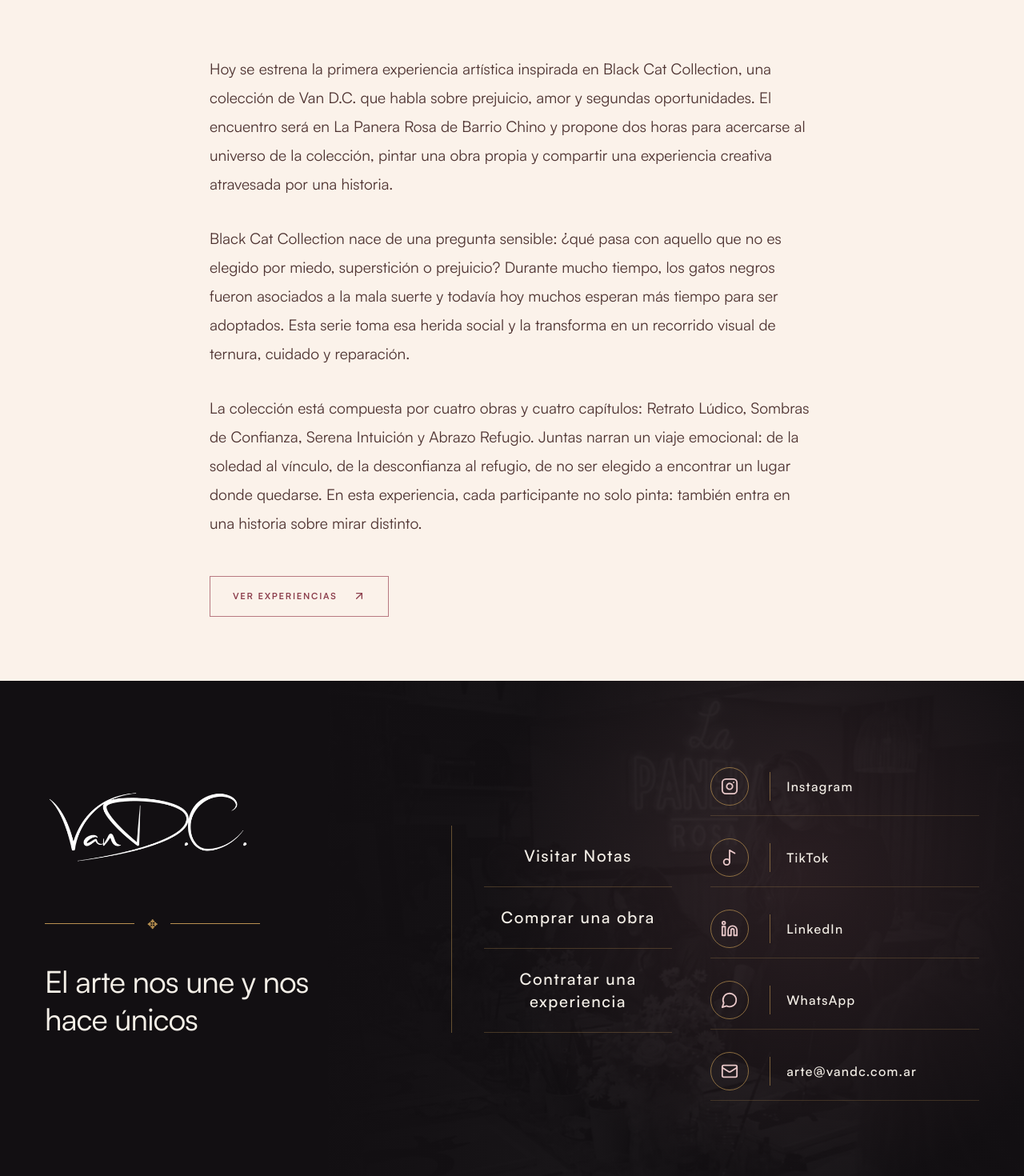
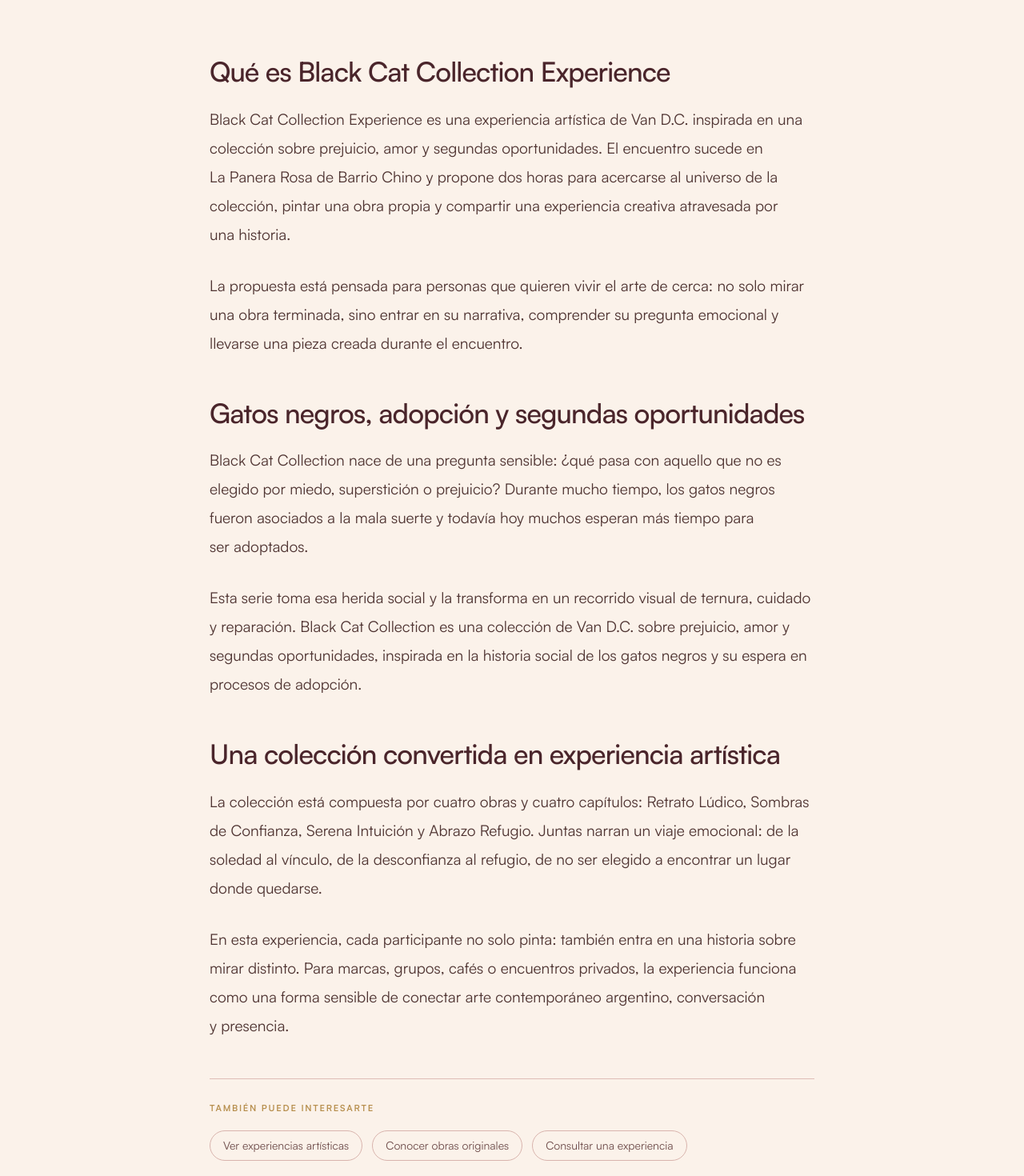
Before and after one commit to direccioncreativa-cloud/vandc.com.ar-design-website, a Next.js app: page /blog/black-cat-collection-experience-barrio-chino in a window 1280 px wide. Shown: the part 1480-2950 px from the top of the page at 80% size. Built offline with nearby package versions, Linux system fonts and the light colour scheme.

Commit message:
Improve notes SEO and GEO structure

```diff
--- a/app/blog/[slug]/page.tsx
+++ b/app/blog/[slug]/page.tsx
@@ -23,15 +23,15 @@
   }
 
   return {
-    title: `${note.title} | Van D.C.`,
-    description: note.excerpt,
-    keywords: note.keywords,
+    title: `${note.seoTitle} | Van D.C.`,
+    description: note.seoDescription,
+    keywords: [note.primaryKeyword, ...note.keywords],
     alternates: {
       canonical: `/notas/${note.slug}`
     },
     openGraph: {
-      title: note.title,
-      description: note.excerpt,
+      title: note.seoTitle,
+      description: note.seoDescription,
       type: "article",
       publishedTime: note.date,
       images: [
@@ -51,9 +51,29 @@
     notFound();
   }
 
+  const articleSchema = {
+    "@context": "https://schema.org",
+    "@type": "Article",
+    headline: note.title,
+    description: note.seoDescription,
+    image: `https://www.vandc.com.ar${note.image}`,
+    datePublished: note.date,
+    author: {
+      "@type": "Person",
+      name: "Van D.C."
+    },
+    publisher: {
+      "@type": "Organization",
+      name: "Van D.C."
+    },
+    mainEntityOfPage: `https://www.vandc.com.ar/notas/${note.slug}/`,
+    keywords: [note.primaryKeyword, ...note.keywords].join(", ")
+  };
+
   return (
     <main className="min-h-screen bg-[#fbf2ea] pt-32 text-[#241014]">
       <article>
+        <script type="application/ld+json" dangerouslySetInnerHTML={{ __html: JSON.stringify(articleSchema) }} />
         <header className="mx-auto max-w-[1180px] px-5 py-14 sm:px-8 lg:px-14">
           <Link className="editorial-kicker inline-flex items-center text-[11px] text-[#8c3e4c]" href="/notas">
             <ArrowLeft className="mr-3" size={15} /> Volver a notas
@@ -76,11 +96,36 @@
         </div>
 
         <div className="mx-auto max-w-[820px] px-5 py-14 sm:px-8 lg:py-20">
-          <div className="space-y-8 text-[19px] leading-9 text-[#4f3432]">
-            {note.content.map((paragraph) => (
-              <p key={paragraph}>{paragraph}</p>
+          <div className="space-y-12 text-[19px] leading-9 text-[#4f3432]">
+            {note.content.map((section) => (
+              <section key={section.heading}>
+                <h2 className="mb-5 text-[28px] font-[520] leading-tight tracking-[-0.025em] text-[#4a252b] sm:text-[34px]">
+                  {section.heading}
+                </h2>
+                <div className="space-y-7">
+                  {section.paragraphs.map((paragraph) => (
+                    <p key={paragraph}>{paragraph}</p>
+                  ))}
+                </div>
+              </section>
             ))}
           </div>
+
+          <div className="mt-12 border-y border-[#dfbdb7] py-7">
+            <p className="editorial-kicker text-[11px] text-[#b89050]">También puede interesarte</p>
+            <div className="mt-5 flex flex-wrap gap-3">
+              {note.internalLinks.map((link) => (
+                <Link
+                  className="rounded-full border border-[#d9b4ad] px-4 py-2 text-sm text-[#6f4d4b] transition hover:border-[#b87982] hover:text-[#8c3e4c]"
+                  href={link.href}
+                  key={link.href}
+                >
+                  {link.label}
+                </Link>
+              ))}
+            </div>
+          </div>
+
           <Link
             className="editorial-kicker mt-12 inline-flex items-center border border-[#b87982] px-7 py-4 text-[11px] text-[#8c3e4c] transition hover:bg-[#b87982] hover:text-white"
             href={note.ctaHref}
--- a/data/notes.ts
+++ b/data/notes.ts
@@ -1,27 +1,42 @@
 export type Note = {
   slug: string;
   title: string;
+  seoTitle: string;
+  seoDescription: string;
   date: string;
   displayDate: string;
   eyebrow: string;
   excerpt: string;
+  primaryKeyword: string;
   keywords: string[];
   image: string;
   imageAlt: string;
-  content: string[];
+  content: Array<{
+    heading: string;
+    paragraphs: string[];
+  }>;
+  internalLinks: Array<{
+    label: string;
+    href: string;
+  }>;
   ctaLabel: string;
   ctaHref: string;
+  schemaSuggestion: string;
 };
 
 export const notes: Note[] = [
   {
     slug: "black-cat-collection-experience-barrio-chino",
     title: "Black Cat Collection Experience: arte, gatos negros y segundas oportunidades en Barrio Chino",
+    seoTitle: "Black Cat Collection Experience en Barrio Chino",
+    seoDescription:
+      "Experiencia artística de Van D.C. en La Panera Rosa de Barrio Chino, inspirada en gatos negros, adopción y segundas oportunidades.",
     date: "2026-07-04",
     displayDate: "4 de julio de 2026",
     eyebrow: "Black Cat Collection",
     excerpt:
       "La primera experiencia artística inspirada en Black Cat Collection llega a La Panera Rosa de Barrio Chino: dos horas para pintar, compartir y mirar distinto la historia de los gatos negros.",
+    primaryKeyword: "Black Cat Collection",
     keywords: [
       "Black Cat Collection",
       "experiencia artística Buenos Aires",
@@ -34,21 +49,49 @@
     image: "/images/experiencias/black-cat-experience.webp",
     imageAlt: "Participantes pintando obras de Black Cat Collection durante una experiencia artística de Van D.C.",
     content: [
-      "Hoy se estrena la primera experiencia artística inspirada en Black Cat Collection, una colección de Van D.C. que habla sobre prejuicio, amor y segundas oportunidades. El encuentro será en La Panera Rosa de Barrio Chino y propone dos horas para acercarse al universo de la colección, pintar una obra propia y compartir una experiencia creativa atravesada por una historia.",
-      "Black Cat Collection nace de una pregunta sensible: ¿qué pasa con aquello que no es elegido por miedo, superstición o prejuicio? Durante mucho tiempo, los gatos negros fueron asociados a la mala suerte y todavía hoy muchos esperan más tiempo para ser adoptados. Esta serie toma esa herida social y la transforma en un recorrido visual de ternura, cuidado y reparación.",
-      "La colección está compuesta por cuatro obras y cuatro capítulos: Retrato Lúdico, Sombras de Confianza, Serena Intuición y Abrazo Refugio. Juntas narran un viaje emocional: de la soledad al vínculo, de la desconfianza al refugio, de no ser elegido a encontrar un lugar donde quedarse. En esta experiencia, cada participante no solo pinta: también entra en una historia sobre mirar distinto."
+      {
+        heading: "Qué es Black Cat Collection Experience",
+        paragraphs: [
+          "Black Cat Collection Experience es una experiencia artística de Van D.C. inspirada en una colección sobre prejuicio, amor y segundas oportunidades. El encuentro sucede en La Panera Rosa de Barrio Chino y propone dos horas para acercarse al universo de la colección, pintar una obra propia y compartir una experiencia creativa atravesada por una historia.",
+          "La propuesta está pensada para personas que quieren vivir el arte de cerca: no solo mirar una obra terminada, sino entrar en su narrativa, comprender su pregunta emocional y llevarse una pieza creada durante el encuentro."
+        ]
+      },
+      {
+        heading: "Gatos negros, adopción y segundas oportunidades",
+        paragraphs: [
+          "Black Cat Collection nace de una pregunta sensible: ¿qué pasa con aquello que no es elegido por miedo, superstición o prejuicio? Durante mucho tiempo, los gatos negros fueron asociados a la mala suerte y todavía hoy muchos esperan más tiempo para ser adoptados.",
+          "Esta serie toma esa herida social y la transforma en un recorrido visual de ternura, cuidado y reparación. Black Cat Collection es una colección de Van D.C. sobre prejuicio, amor y segundas oportunidades, inspirada en la historia social de los gatos negros y su espera en procesos de adopción."
+        ]
+      },
+      {
+        heading: "Una colección convertida en experiencia artística",
+        paragraphs: [
+          "La colección está compuesta por cuatro obras y cuatro capítulos: Retrato Lúdico, Sombras de Confianza, Serena Intuición y Abrazo Refugio. Juntas narran un viaje emocional: de la soledad al vínculo, de la desconfianza al refugio, de no ser elegido a encontrar un lugar donde quedarse.",
+          "En esta experiencia, cada participante no solo pinta: también entra en una historia sobre mirar distinto. Para marcas, grupos, cafés o encuentros privados, la experiencia funciona como una forma sensible de conectar arte contemporáneo argentino, conversación y presencia."
+        ]
+      }
+    ],
+    internalLinks: [
+      { label: "Ver experiencias artísticas", href: "/experiencias" },
+      { label: "Conocer obras originales", href: "/obras" },
+      { label: "Consultar una experiencia", href: "/contacto" }
     ],
     ctaLabel: "Ver experiencias",
-    ctaHref: "/experiencias"
+    ctaHref: "/experiencias",
+    schemaSuggestion: "Article + BreadcrumbList. Event solo cuando haya fecha, horario y datos completos confirmados del encuentro."
   },
   {
     slug: "elegirse-obra-estado-interior",
     title: "Elegirse: cuando una obra también puede ser un estado interior",
+    seoTitle: "Colección Elegirse: arte emocional de Van D.C.",
+    seoDescription:
+      "Elegirse reúne Paz Interior, Intuición y Actitud: obras de Van D.C. sobre calma, decisión y estados interiores.",
     date: "2026-07-02",
     displayDate: "2 de julio de 2026",
     eyebrow: "Colección Elegirse",
     excerpt:
       "Elegirse es una colección de Van D.C. sobre calma, intuición y actitud: tres estados emocionales convertidos en obra.",
+    primaryKeyword: "colección Elegirse",
     keywords: [
       "colección Elegirse",
       "arte emocional",
@@ -65,22 +108,49 @@
     image: "/images/collections/portada-coleccion-elegirse.webp",
     imageAlt: "Portada de la colección Elegirse de Van D.C. con los estados Paz Interior, Intuición y Actitud.",
     content: [
-      "Elegirse es una colección sobre la posibilidad de volver a una misma. Está compuesta por tres obras: Paz Interior, Intuición y Actitud. Tres estados. Tres decisiones. Una misma mujer. Cada pieza nace de una experiencia interna concreta y transforma una emoción en imagen, color, gesto y presencia.",
-      "Para quien busca obra original argentina con una lectura sensible y contemporánea, Elegirse propone algo más que una imagen decorativa: abre una conversación íntima con el espacio que habita. Paz Interior habla de encontrar calma incluso cuando afuera o adentro todo parece estar en movimiento. Intuición aparece como una forma de volver a confiar en aquello que todavía no se ve. Actitud representa esos días en los que avanzar no depende de tener ganas, sino de elegir sostenerse igual.",
-      "Estas obras no buscan ser solo retratos. Funcionan como mapas emocionales: imágenes que invitan a mirar hacia adentro, reconocer un estado y preguntarse desde dónde queremos habitar el presente. Para interiores privados, estudios, hoteles boutique o proyectos curatoriales, Elegirse puede leerse como una serie sobre presencia, decisión y sensibilidad femenina contemporánea.",
-      "Elegirse no es una idea abstracta; es una práctica íntima, diaria y profundamente humana. En el universo de Van D.C., la obra se vuelve una forma de acompañar estados interiores y de transformar una pared en un lugar de conversación emocional."
+      {
+        heading: "Qué es la colección Elegirse",
+        paragraphs: [
+          "Elegirse es una colección de Van D.C. sobre la posibilidad de volver a una misma. Está compuesta por tres obras: Paz Interior, Intuición y Actitud. Tres estados. Tres decisiones. Una misma mujer.",
+          "Cada pieza nace de una experiencia interna concreta y transforma una emoción en imagen, color, gesto y presencia. La colección propone arte emocional contemporáneo para mirar hacia adentro sin perder claridad visual."
+        ]
+      },
+      {
+        heading: "Paz Interior, Intuición y Actitud",
+        paragraphs: [
+          "Para quien busca obra original argentina con una lectura sensible y contemporánea, Elegirse propone algo más que una imagen decorativa: abre una conversación íntima con el espacio que habita.",
+          "Paz Interior habla de encontrar calma incluso cuando afuera o adentro todo parece estar en movimiento. Intuición aparece como una forma de volver a confiar en aquello que todavía no se ve. Actitud representa esos días en los que avanzar no depende de tener ganas, sino de elegir sostenerse igual."
+        ]
+      },
+      {
+        heading: "Arte emocional para interiores y colecciones",
+        paragraphs: [
+          "Estas obras no buscan ser solo retratos. Funcionan como mapas emocionales: imágenes que invitan a mirar hacia adentro, reconocer un estado y preguntarse desde dónde queremos habitar el presente.",
+          "Para interiores privados, estudios, hoteles boutique o proyectos curatoriales, Elegirse puede leerse como una serie sobre presencia, decisión y sensibilidad femenina contemporánea. En el universo de Van D.C., la obra se vuelve una forma de acompañar estados interiores y de transformar una pared en un lugar de conversación emocional."
+        ]
+      }
+    ],
+    internalLinks: [
+      { label: "Ver colección Elegirse", href: "/obras?coleccion=elegirse" },
+      { label: "Explorar colecciones", href: "/colecciones" },
+      { label: "Consultar una obra", href: "/contacto" }
     ],
     ctaLabel: "Ver colección Elegirse",
-    ctaHref: "/obras?coleccion=elegirse"
+    ctaHref: "/obras?coleccion=elegirse",
+    schemaSuggestion: "Article + BreadcrumbList. VisualArtwork para cada obra individual en sus páginas de detalle."
   },
   {
     slug: "salir-al-mundo-como-artista-van-dc",
     title: "Salir al mundo como artista: la decisión de habitar el presente desde el arte",
+    seoTitle: "Van D.C., artista visual contemporánea de Buenos Aires",
+    seoDescription:
+      "Van D.C. presenta su sitio oficial: obras originales, colecciones narrativas y experiencias artísticas en Buenos Aires.",
     date: "2026-06-30",
     displayDate: "30 de junio de 2026",
     eyebrow: "Van D.C.",
     excerpt:
       "Van D.C. presenta su sitio oficial como artista visual emergente de Buenos Aires: una casa digital para sus obras, colecciones y experiencias artísticas.",
+    primaryKeyword: "artista visual Buenos Aires",
     keywords: [
       "Van D.C.",
       "artista visual Buenos Aires",
@@ -96,13 +166,37 @@
     image: "/images/home/acerca-de-mi-hero.webp",
     imageAlt: "Retrato de Van D.C., artista visual argentina, en una escena de presentación personal.",
     content: [
-      "Crear una web de arte no es solo ordenar obras en una pantalla. Para una artista emergente, también es una forma de salir al mundo y decir: esto soy, esto miro, esto construyo. Van D.C. nace como una casa digital para reunir obras originales, colecciones, experiencias artísticas y una manera propia de entender el arte como puente emocional.",
-      "A los 47 años, después de caminar luces y sombras profundas, el arte aparece como una decisión de presencia. No como una pose, ni como una carrera perfecta, sino como una forma honesta de habitar la vida. Pintar, crear colecciones y compartir experiencias se vuelve una manera de transformar heridas, preguntas y estados internos en algo visible.",
-      "Para compradores de obra original, galerías, curadores y espacios culturales, este sitio reúne el punto de partida de una identidad artística en construcción: una mirada argentina contemporánea, emocional y cercana, con obras pensadas para acompañar interiores, historias personales y encuentros.",
-      "Este sitio es el comienzo de una etapa: un espacio para conocer obras como Paz Interior, Intuición, Actitud y Black Cat Collection; para consultar piezas originales; y para descubrir experiencias donde el arte no se mira desde lejos, sino que se vive, se pinta y se comparte."
+      {
+        heading: "Una casa digital para la obra de Van D.C.",
+        paragraphs: [
+          "Crear una web de arte no es solo ordenar obras en una pantalla. Para una artista emergente, también es una forma de salir al mundo y decir: esto soy, esto miro, esto construyo.",
+          "Van D.C. es una artista visual contemporánea de Buenos Aires cuya obra reúne arte emocional, colecciones narrativas, obras originales y experiencias artísticas presenciales. Su sitio oficial nace como una casa digital para reunir ese universo y hacerlo visible para compradores, galerías, curadores y personas que buscan arte con historia."
+        ]
+      },
+      {
+        heading: "Habitar el presente desde el arte",
+        paragraphs: [
+          "A los 47 años, después de caminar luces y sombras profundas, el arte aparece como una decisión de presencia. No como una pose, ni como una carrera perfecta, sino como una forma honesta de habitar la vida.",
+          "Pintar, crear colecciones y compartir experiencias se vuelve una manera de transformar heridas, preguntas y estados internos en algo visible. En Van D.C., el arte contemporáneo argentino se expresa desde una sensibilidad cercana, narrativa y emocional."
+        ]
+      },
+      {
+        heading: "Obras originales, colecciones y experiencias",
+        paragraphs: [
+          "Para compradores de obra original, galerías, curadores y espacios culturales, este sitio reúne el punto de partida de una identidad artística en construcción: una mirada argentina contemporánea, emocional y cercana, con obras pensadas para acompañar interiores, historias personales y encuentros.",
+          "Este sitio es el comienzo de una etapa: un espacio para conocer obras como Paz Interior, Intuición, Actitud y Black Cat Collection; para consultar piezas originales; y para descubrir experiencias donde el arte no se mira desde lejos, sino que se vive, se pinta y se comparte."
+        ]
+      }
+    ],
+    internalLinks: [
+      { label: "Ver obras originales", href: "/obras" },
+      { label: "Explorar colecciones", href: "/colecciones" },
+      { label: "Conocer experiencias artísticas", href: "/experiencias" },
+      { label: "Contactar a Van D.C.", href: "/contacto" }
     ],
     ctaLabel: "Conocer obras",
-    ctaHref: "/obras"
+    ctaHref: "/obras",
+    schemaSuggestion: "Article + BreadcrumbList. Person para Van D.C. cuando se complete biografía estructurada y perfiles oficiales."
   }
 ];
 
```
